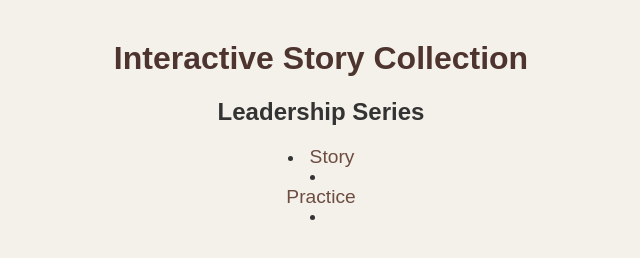
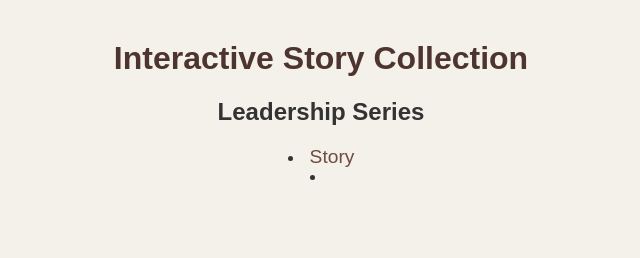
Before and after one commit to rockchalknam/coffee, a plain HTML site: page index.html in a window 1280 px wide. Shown: the full height of the page, 319-959 px from the left. Drawn offline with Linux system fonts and the light colour scheme.

Commit message:
Update index.html

```diff
--- a/index.html
+++ b/index.html
@@ -32,7 +32,7 @@
 
   <p>
    <li> <a href="leadership/nam.html">Story</a><li>
-    </li><a href="leadership/cross.html">Practice</a><li>
+
   </p>
 
 </body>
```
